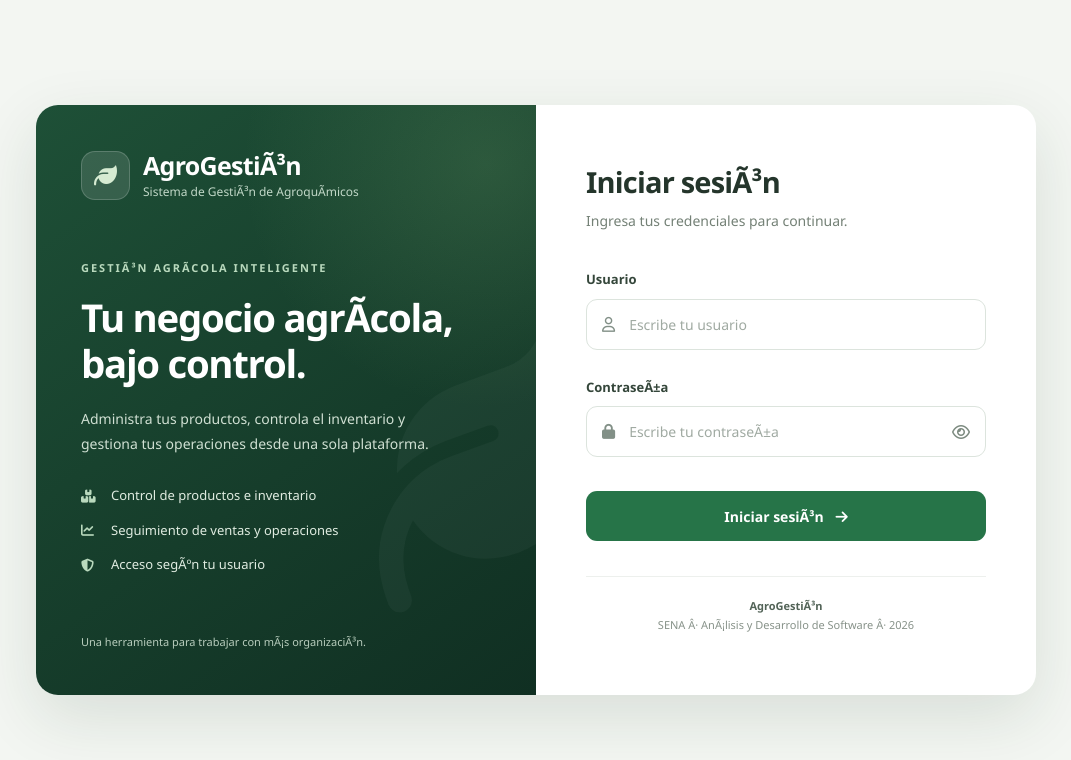
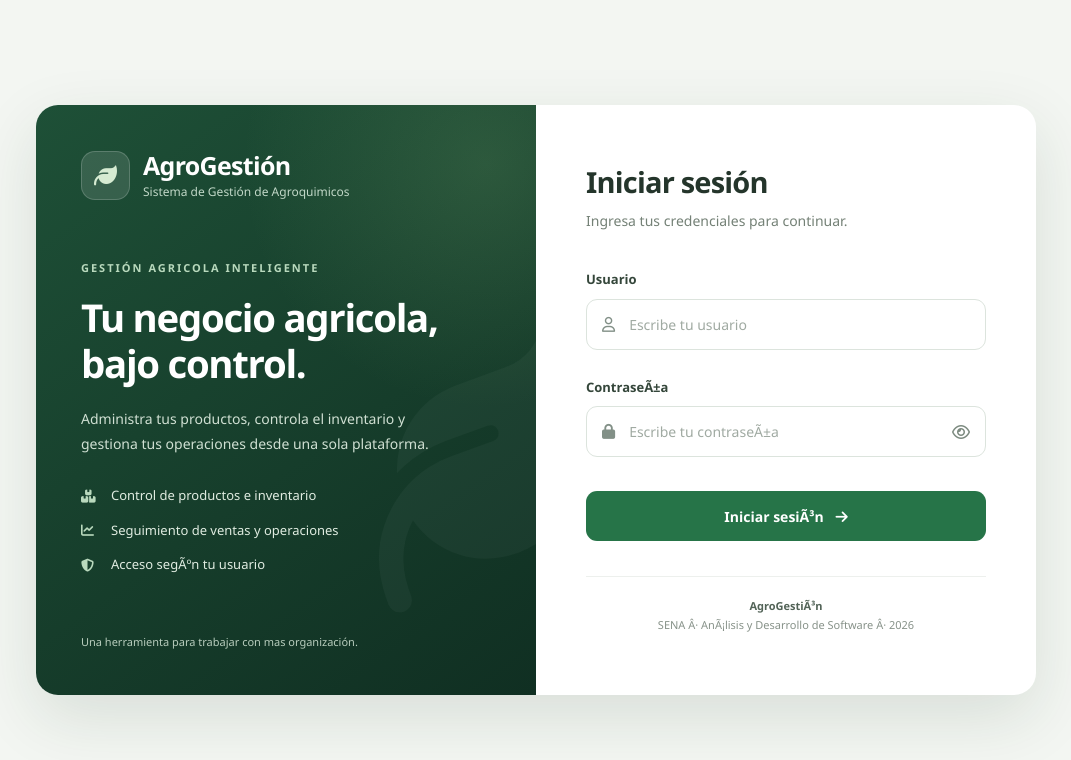
Before and after one commit to EmilBatista7/AgroGestion, a plain HTML site: page pages/login.html in a window 1280 px wide. Shown: the whole page, without its empty margins (104-1175 px from the left). Drawn offline with nearby package versions, Linux system fonts and the light colour scheme.

Commit message:
Actualizar AgroGestion y corregir errores ortograficos

```diff
--- a/pages/login.html
+++ b/pages/login.html
@@ -5,7 +5,7 @@
     <meta charset="UTF-8">
     <meta name="viewport" content="width=device-width, initial-scale=1.0">
 
-    <title>Iniciar sesiÃ³n | AgroGestiÃ³n</title>
+    <title>Iniciar sesión | AgroGestión</title>
 
     <link href="https://cdn.jsdelivr.net/npm/bootstrap@5.3.3/dist/css/bootstrap.min.css" rel="stylesheet">
 
@@ -374,19 +374,19 @@
                     </div>
 
                     <div>
-                        <h1>AgroGestiÃ³n</h1>
-                        <p>Sistema de GestiÃ³n de AgroquÃ­micos</p>
+                        <h1>AgroGestión</h1>
+                        <p>Sistema de Gestión de Agroqui­micos</p>
                     </div>
                 </div>
 
                 <div class="presentacion-contenido">
 
                     <div class="etiqueta">
-                        GestiÃ³n agrÃ­cola inteligente
+                        Gestión agricola inteligente
                     </div>
 
                     <h2>
-                        Tu negocio agrÃ­cola, bajo control.
+                        Tu negocio agri­cola, bajo control.
                     </h2>
 
                     <p>
@@ -415,7 +415,7 @@
                 </div>
 
                 <div class="login-pie">
-                    Una herramienta para trabajar con mÃ¡s organizaciÃ³n.
+                    Una herramienta para trabajar con mas organización.
                 </div>
 
                 <i class="fa-solid fa-leaf decoracion" aria-hidden="true"></i>
@@ -427,7 +427,7 @@
             <div class="login-formulario">
 
                 <div class="formulario-encabezado">
-                    <h2>Iniciar sesiÃ³n</h2>
+                    <h2>Iniciar sesión</h2>
                     <p>Ingresa tus credenciales para continuar.</p>
                 </div>
 
```
